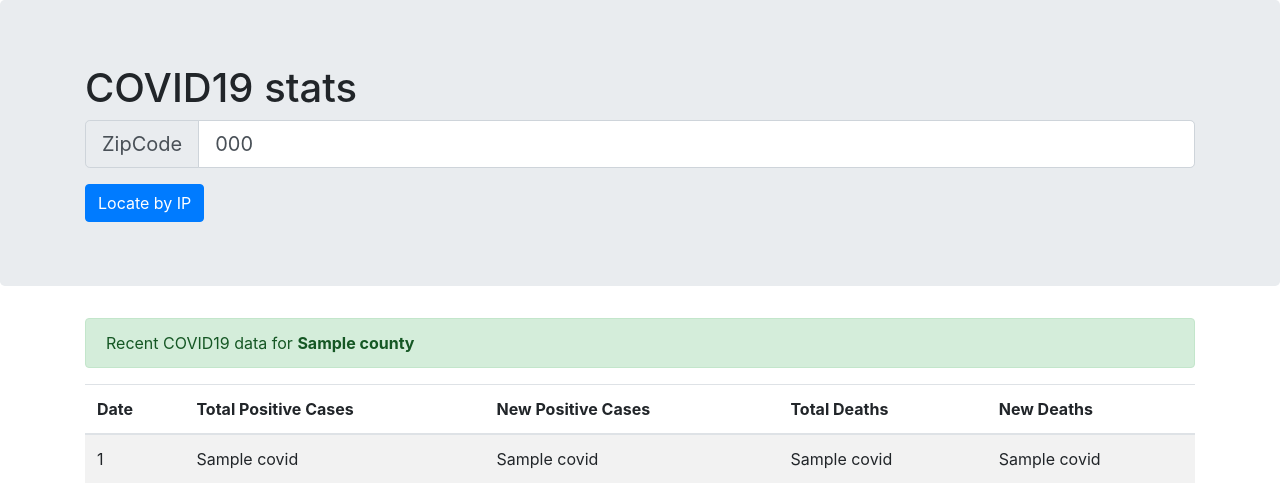
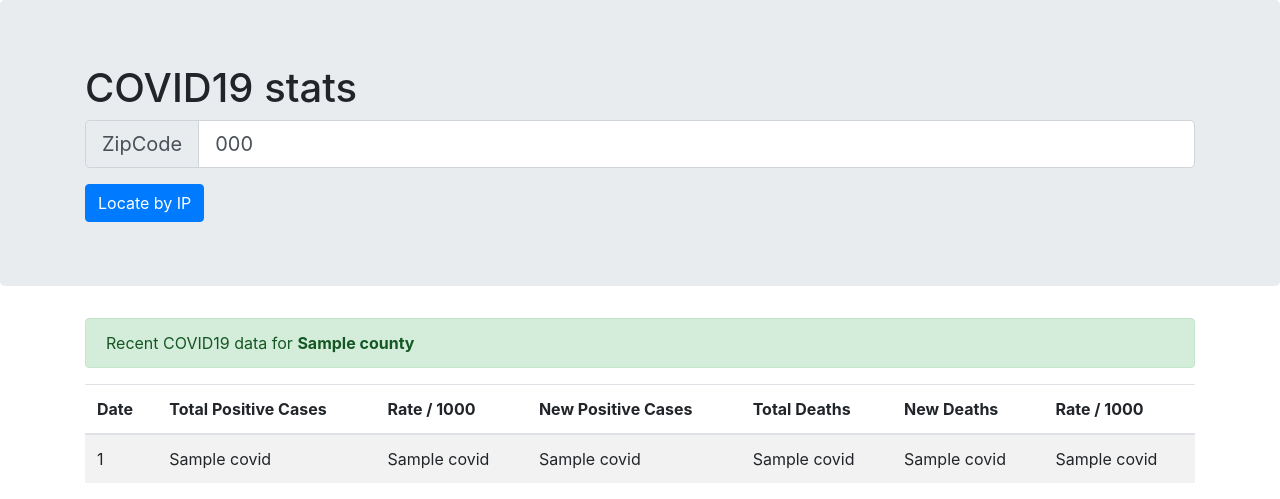
Before and after one commit to vszal/us-covid-stats, a Flask app: template templates/index.html in a window 1280 px wide. Shown: the top 499 px of the page. Run offline with Flask 2, Linux system fonts and the light colour scheme; the template is opened without the code that fills it: most values are stand-ins (such as "Sample title", 1, 10 or a date in 2020); some libraries are stand-ins or nearby versions.

Commit message:
initial commit with support for rate / 1000 population using US census APIs

```diff
--- a/app.py
+++ b/app.py
@@ -10,12 +10,15 @@ app = Flask(__name__)
 def home():
     #if no zipcode in URL, guess based on geolocation
     ip_address = get_ip()
-    zipcode, country = get_location_by_ip(ip_address)
-    if country != 'US':
-        return render_template('error.html', country=country)
-    #query the NYT API
-    county, lat, lng, covid_data = get_covid_data(zipcode)
-    return render_template('index.html', zipcode=zipcode, country=country, county=county, lat=lat, lng=lng, covid_data=covid_data)
+    if ip_address =='': #ip_address is undefined, likely missing environment variable
+        return '<strong>IP address is undefined. Make sure DEV_EXT_IP environment variable is set</strong>'
+    else:
+        zipcode, country = get_location_by_ip(ip_address)
+        if country != 'US':
+            return render_template('error.html', country=country)
+        #query the covid data API
+        county, lat, lng, covid_data = get_covid_data(zipcode)
+        return render_template('index.html', zipcode=zipcode, country=country, county=county, lat=lat, lng=lng, covid_data=covid_data)
 
 @app.route('/<zipcode>')
 def zip(zipcode):
@@ -31,10 +34,9 @@ def zip(zipcode):
 def get_ip():
     # GCP Cloud Run needs X-Forwarded_For
     ip_address = request.headers.get('X-Forwarded-For', request.remote_addr)
-    # For dev testing, replace local ip with an external ip
+    # For dev testing, get external IP from environment variable
     if (re.search('^192|^127|^172|^10\.', ip_address)):
-       ip_address = os.environ.get('DEV_EXT_IP')
-    # Get zip code from IP
+        ip_address = os.environ.get('DEV_EXT_IP')
     return ip_address
 
 def get_location_by_ip(ip_address):
@@ -59,6 +61,8 @@ def get_covid_data(zipcode):
     lat = cov_data["counties"][0]["geo"]["leftBottomLatLong"]
     lng = cov_data["counties"][0]["geo"]["rightTopLatLong"]
     data = cov_data["counties"][0]["historicData"]
+    # get population for county by coordinates
+    county_population = get_census_data(lat, lng)
     # calculate deltas and add to an array
     n = len(data) - 2 # since we're doing deltas and i starts at zero
     i = 0
@@ -70,11 +74,36 @@ def get_covid_data(zipcode):
         pos_delta = data[i]["positiveCt"] - data[(i+1)]["positiveCt"]
         # death delta
         death_delta = data[i]["deathCt"] - data[i+1]["deathCt"]
-        d_list =[data[i]["date"],data[i]["positiveCt"],pos_delta,data[i]["deathCt"],death_delta]
+        pos_per_1000 = "{:.2f}".format(data[i]["positiveCt"]/(county_population/1000))
+        death_per_1000 = "{:.2f}".format(data[i]["deathCt"]/(county_population/1000))
+        d_list =[data[i]["date"],data[i]["positiveCt"],pos_delta,data[i]["deathCt"],death_delta, pos_per_1000, death_per_1000]
         # list of lists
         covid_data.append(d_list)
         i += 1
     return county, lat, lng, covid_data
 
+def get_census_data(lat, lng):
+    # the census API requires queries via geocodes, which we get via this coordinates query
+    # see https://geocoding.geo.census.gov/geocoder/Geocoding_Services_API.pdf
+    try:
+        geocode = requests.get(f'https://geocoding.geo.census.gov/geocoder/geographies/coordinates?x={lng}&y={lat}&layers=1&benchmark=Public_AR_Current&vintage=Current_Current&format=json')
+        geocode.raise_for_status()
+    except requests.exceptions.HTTPError as err:
+        raise SystemExit(err)
+
+    geocodej = geocode.json()
+    county_code = geocodej["result"]["geographies"]["Counties"][0]["COUNTY"]
+    state_code = geocodej["result"]["geographies"]["Counties"][0]["STATE"]
+
+    # get county population from the census API
+    try:
+        population = requests.get(f'https://api.census.gov/data/2019/pep/population?get=POP,NAME,STATE&for=county:{county_code}&in=state:{state_code}')
+    except requests.exceptions.HTTPError as err:
+        raise SystemExit(err)
+
+    popj = population.json()
+    county_population = int(popj[1][0])
+    return county_population
+
 if __name__ == '__main__':
     app.run(debug=True, host='0.0.0.0', port=int(os.environ.get('PORT', 8080)))
--- a/templates/base.html
+++ b/templates/base.html
@@ -35,7 +35,6 @@
   <div class="container">
 
     {% block content %} {% endblock %}
-    <div style="height: 600px" id="mapid"></div>
   </div>
 </main>
 <footer class="footer mt-auto py-2 bg-dark">
--- a/templates/index.html
+++ b/templates/index.html
@@ -9,9 +9,11 @@
       <tr>
         <th>Date</th>
         <th>Total Positive Cases</th>
+        <th>Rate / 1000</th>
         <th>New Positive Cases</th>
         <th>Total Deaths</th>
         <th>New Deaths</th>
+        <th>Rate / 1000</th>
       </tr>
     </thead>
     <tbody>
@@ -19,12 +21,15 @@
       <tr>
         <td>{{ covid_data[0] }}</td>
         <td> {{ covid_data[1] }}</td>
+        <td> {{ covid_data[5] }}</td>
         <td>{{ covid_data[2] }}</td>
         <td> {{ covid_data[3] }}</td>
         <td>{{ covid_data[4] }}</td>
+        <td> {{ covid_data[6] }}</td>
       </tr>
       {% endfor %}
   </tbody>
   </table>
 
+<div style="height: 600px" id="mapid"></div>
 {% endblock %}
```
